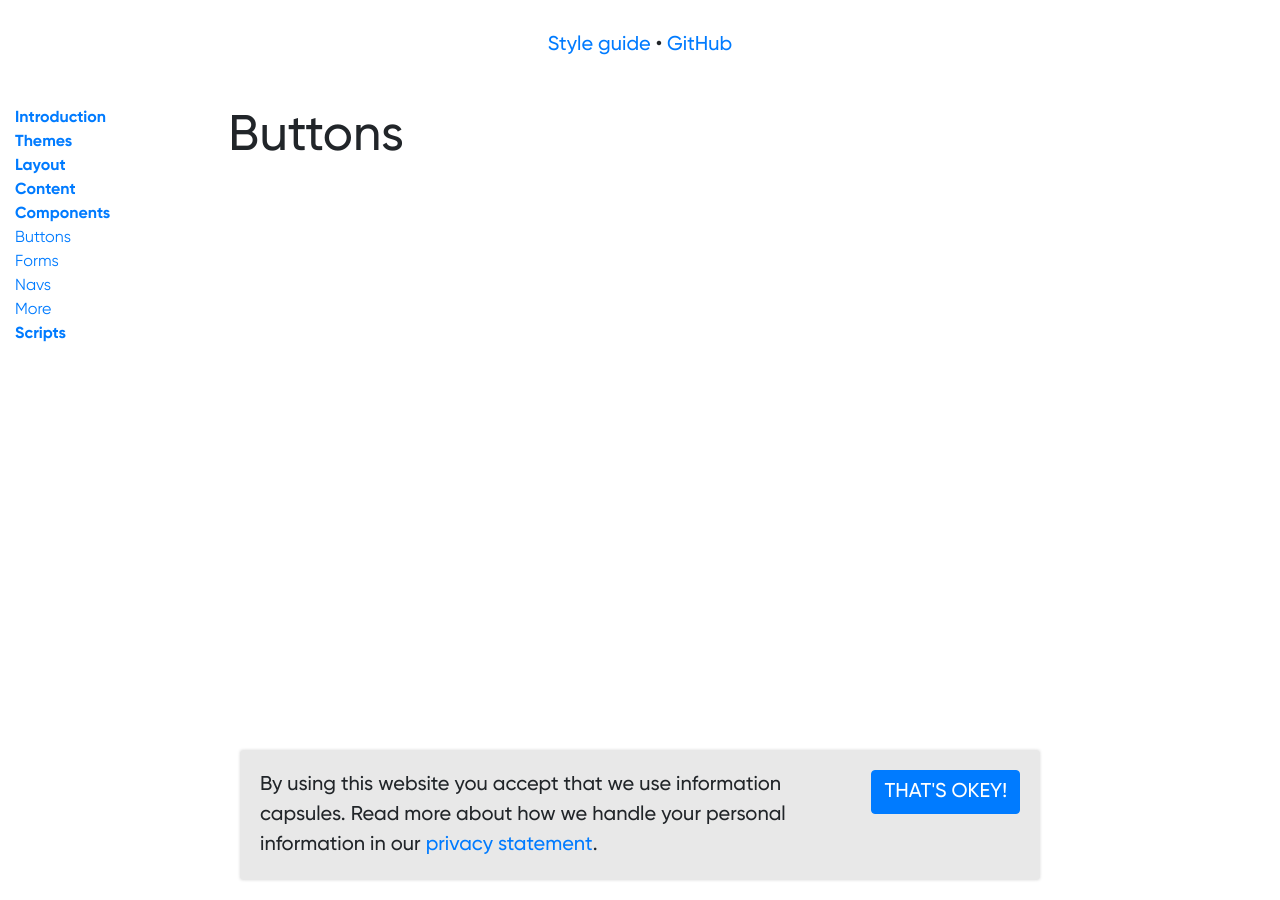
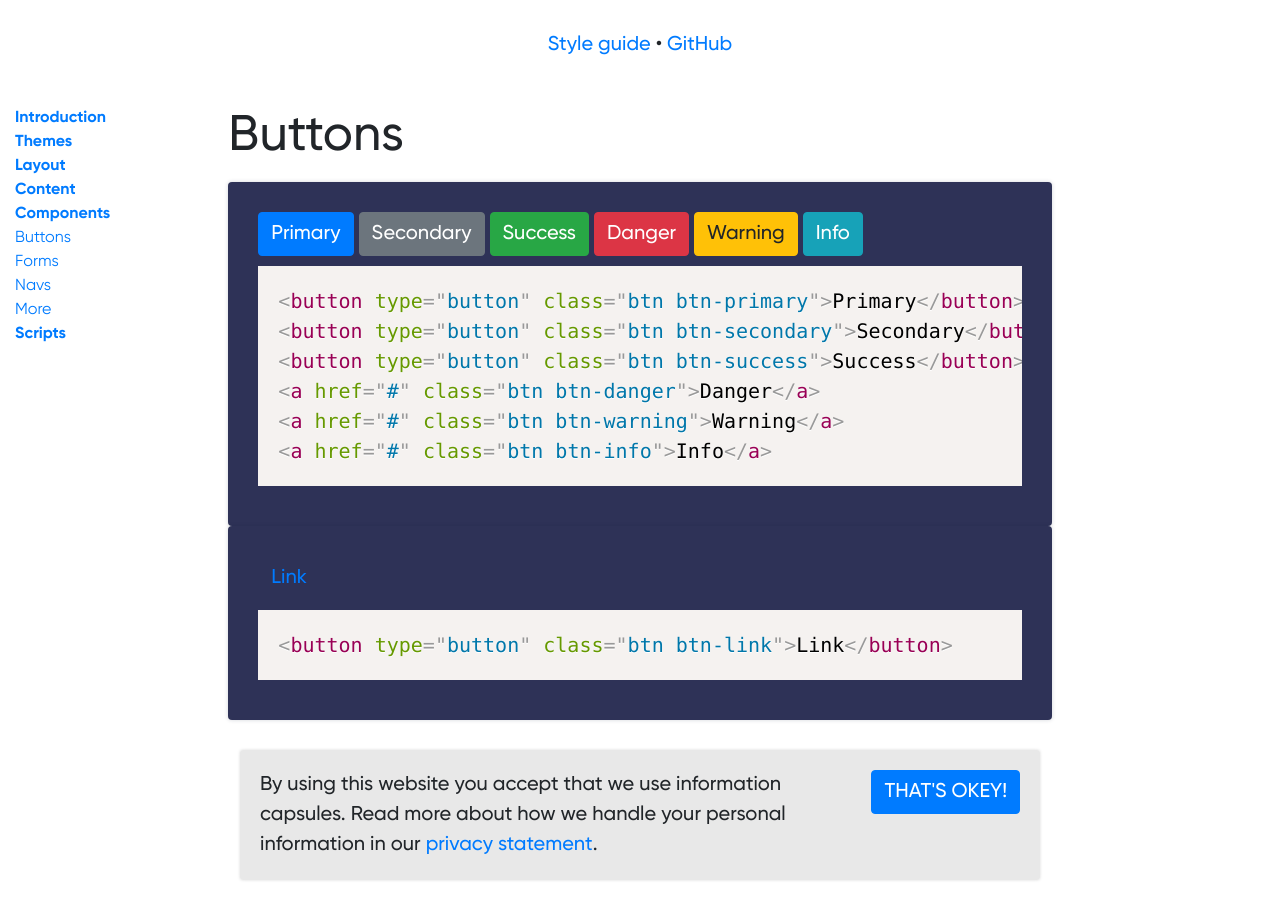
Before and after one commit to vecora/ds-vecora, a Jekyll site: the page built from docs/components/buttons.md, in a window 1280 px wide. Built offline with Jekyll 4.4.1, drawn with Linux system fonts in a browser that asks for light colours; some web fonts are replaced.

Commit message:
beginnings of buttons

```diff
--- a/docs/components/buttons.md
+++ b/docs/components/buttons.md
@@ -3,3 +3,23 @@ layout: default
 title: Buttons
 description:
 ---
+
+
+
+
+
+
+{% capture example %}
+<button type="button" class="btn btn-primary">Primary</button>
+<button type="button" class="btn btn-secondary">Secondary</button>
+<button type="button" class="btn btn-success">Success</button>
+<a href="#" class="btn btn-danger">Danger</a>
+<a href="#" class="btn btn-warning">Warning</a>
+<a href="#" class="btn btn-info">Info</a>
+{% endcapture %}
+{% include example.html content=example %}
+
+{% capture example %}
+<button type="button" class="btn btn-link">Link</button>
+{% endcapture %}
+{% include example.html content=example %}
--- /dev/null
+++ b/src/scss/_buttons.scss
@@ -0,0 +1,144 @@
+// stylelint-disable selector-no-qualifying-type
+
+//
+// Base styles
+//
+
+.btn {
+  display: inline-block;
+  font-weight: $btn-font-weight;
+  text-align: center;
+  white-space: nowrap;
+  vertical-align: middle;
+  user-select: none;
+  border: $btn-border-width solid transparent;
+  @include button-size($btn-padding-y, $btn-padding-x, $font-size-base, $btn-line-height, $btn-border-radius);
+  @include transition($btn-transition);
+
+  // Share hover and focus styles
+  @include hover-focus {
+    text-decoration: none;
+  }
+
+  &:focus,
+  &.focus {
+    outline: 0;
+    box-shadow: $btn-focus-box-shadow;
+  }
+
+  // Disabled comes first so active can properly restyle
+  &.disabled,
+  &:disabled {
+    opacity: $btn-disabled-opacity;
+    @include box-shadow(none);
+  }
+
+  // Opinionated: add "hand" cursor to non-disabled .btn elements
+  &:not(:disabled):not(.disabled) {
+    cursor: pointer;
+  }
+
+  &:not(:disabled):not(.disabled):active,
+  &:not(:disabled):not(.disabled).active {
+    background-image: none;
+    @include box-shadow($btn-active-box-shadow);
+
+    &:focus {
+      @include box-shadow($btn-focus-box-shadow, $btn-active-box-shadow);
+    }
+  }
+}
+
+// Future-proof disabling of clicks on `<a>` elements
+a.btn.disabled,
+fieldset:disabled a.btn {
+  pointer-events: none;
+}
+
+
+//
+// Alternate buttons
+//
+
+@each $color, $value in $theme-colors {
+  .btn-#{$color} {
+    @include button-variant($value, $value);
+  }
+}
+
+@each $color, $value in $theme-colors {
+  .btn-outline-#{$color} {
+    @include button-outline-variant($value);
+  }
+}
+
+
+//
+// Link buttons
+//
+
+// Make a button look and behave like a link
+.btn-link {
+  font-weight: $font-weight-normal;
+  color: $link-color;
+  background-color: transparent;
+
+  @include hover {
+    color: $link-hover-color;
+    text-decoration: $link-hover-decoration;
+    background-color: transparent;
+    border-color: transparent;
+  }
+
+  &:focus,
+  &.focus {
+    text-decoration: $link-hover-decoration;
+    border-color: transparent;
+    box-shadow: none;
+  }
+
+  &:disabled,
+  &.disabled {
+    color: $btn-link-disabled-color;
+    pointer-events: none;
+  }
+
+  // No need for an active state here
+}
+
+
+//
+// Button Sizes
+//
+
+.btn-lg {
+  @include button-size($btn-padding-y-lg, $btn-padding-x-lg, $font-size-lg, $btn-line-height-lg, $btn-border-radius-lg);
+}
+
+.btn-sm {
+  @include button-size($btn-padding-y-sm, $btn-padding-x-sm, $font-size-sm, $btn-line-height-sm, $btn-border-radius-sm);
+}
+
+
+//
+// Block button
+//
+
+.btn-block {
+  display: block;
+  width: 100%;
+
+  // Vertically space out multiple block buttons
+  + .btn-block {
+    margin-top: $btn-block-spacing-y;
+  }
+}
+
+// Specificity overrides
+input[type="submit"],
+input[type="reset"],
+input[type="button"] {
+  &.btn-block {
+    width: 100%;
+  }
+}
--- a/src/scss/_variables.scss
+++ b/src/scss/_variables.scss
@@ -27,3 +27,33 @@ $yellow:  #E9E100;
 $red:     #CD1047;
 $orange:  #E8432C;
 // No change yet to $indigo
+
+/*
+$gradients: () !default;
+$gradients: map-merge((
+  "blue":       $blue,
+  "indigo":     $indigo,
+  "purple":     $purple,
+  "pink":       $pink,
+  "red":        $red,
+  "orange":     $orange,
+  "yellow":     $yellow,
+  "green":      $green,
+  "teal":       $teal,
+  "cyan":       $cyan,
+  "white":      $white,
+  "gray":       $gray-600,
+  "gray-dark":  $gray-800
+), $colors);
+*/
+
+$theme-gradients: () !default;
+$theme-gradients: map-merge((
+  "primary":    "#008CFF, #00FFF2",
+  "secondary":  $secondary, // should mimic the background of the theme
+  "success":    "#008CFF, #1CFF00",
+  "info":       "#008CFF, #1CFF00",
+  "warning":    "#FF0078, #F5FF00",
+  "danger":     "#940A40, #FA4024"
+), $theme-colors);
+// stylelint-enable
--- a/src/scss/themes/_corporate.scss
+++ b/src/scss/themes/_corporate.scss
@@ -16,10 +16,10 @@
   @import "../lib/bootstrap/images";
   @import "../lib/bootstrap/tables";
   @import "../lib/bootstrap/forms";
-  @import "../lib/bootstrap/buttons";
+  //@import "../lib/bootstrap/buttons";
   @import "../lib/bootstrap/transitions";
   @import "../lib/bootstrap/dropdown";
-  @import "../lib/bootstrap/button-group";
+  //@import "../lib/bootstrap/button-group";
   @import "../lib/bootstrap/input-group";
   @import "../lib/bootstrap/custom-forms";
   @import "../lib/bootstrap/nav";
--- a/src/scss/themes/_dark.scss
+++ b/src/scss/themes/_dark.scss
@@ -18,10 +18,10 @@
   @import "../lib/bootstrap/images";
   @import "../lib/bootstrap/tables";
   @import "../lib/bootstrap/forms";
-  @import "../lib/bootstrap/buttons";
+  //@import "../lib/bootstrap/buttons";
   @import "../lib/bootstrap/transitions";
   @import "../lib/bootstrap/dropdown";
-  @import "../lib/bootstrap/button-group";
+  //@import "../lib/bootstrap/button-group";
   @import "../lib/bootstrap/input-group";
   @import "../lib/bootstrap/custom-forms";
   @import "../lib/bootstrap/nav";
--- a/src/scss/themes/_default.scss
+++ b/src/scss/themes/_default.scss
@@ -32,10 +32,10 @@ $custom-file-text: (
 @import "../lib/bootstrap/grid";
 @import "../lib/bootstrap/tables";
 @import "../lib/bootstrap/forms";
-@import "../lib/bootstrap/buttons";
+//@import "../lib/bootstrap/buttons";
 @import "../lib/bootstrap/transitions";
 @import "../lib/bootstrap/dropdown";
-@import "../lib/bootstrap/button-group";
+//@import "../lib/bootstrap/button-group";
 @import "../lib/bootstrap/input-group";
 @import "../lib/bootstrap/custom-forms";
 @import "../lib/bootstrap/nav";
--- a/src/scss/themes/_sales.scss
+++ b/src/scss/themes/_sales.scss
@@ -33,10 +33,10 @@
   @import "../lib/bootstrap/images";
   @import "../lib/bootstrap/tables";
   @import "../lib/bootstrap/forms";
-  @import "../lib/bootstrap/buttons";
+  //@import "../lib/bootstrap/buttons";
   @import "../lib/bootstrap/transitions";
   @import "../lib/bootstrap/dropdown";
-  @import "../lib/bootstrap/button-group";
+  //@import "../lib/bootstrap/button-group";
   @import "../lib/bootstrap/input-group";
   @import "../lib/bootstrap/custom-forms";
   @import "../lib/bootstrap/nav";
```
